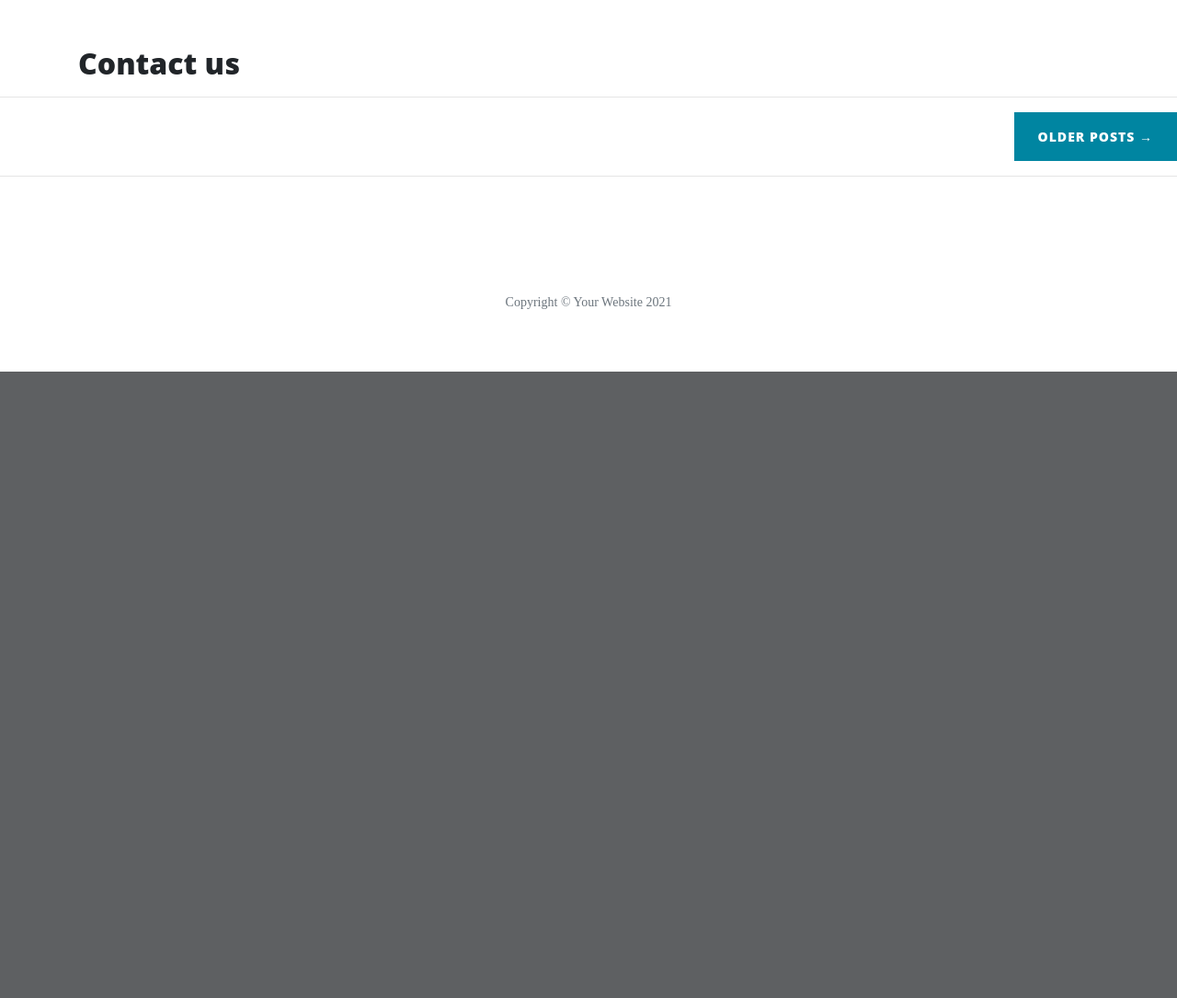
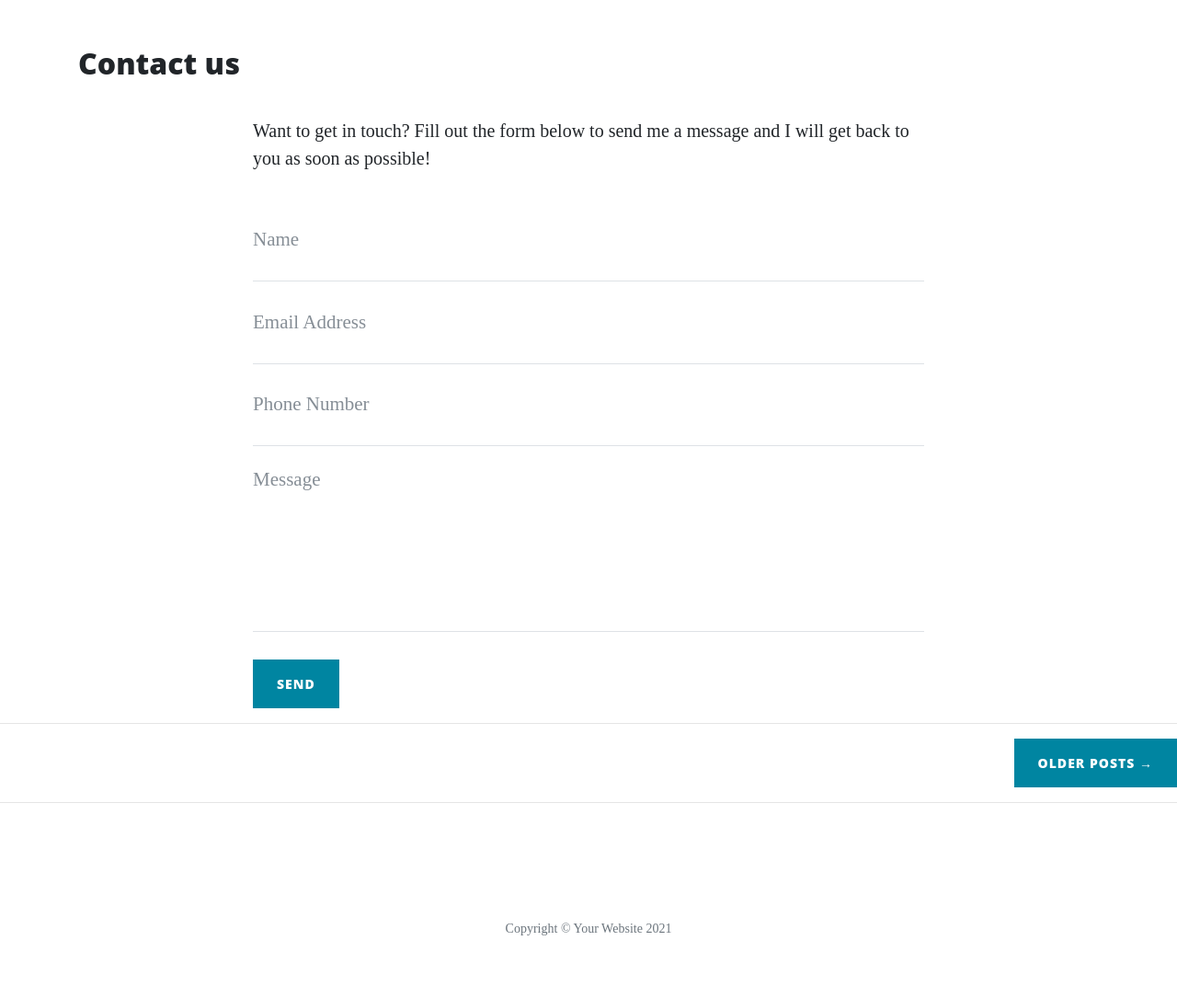
Before and after one commit to dovi-k/Pythonpractice, a Flask app: page /contact in a window 1280 px wide. Shown: the part 628-1713 px from the top of the page at 92% size. Before the commit the page ends 1032 px from the top, so only its background shows below. Run offline with Flask 2, Linux system fonts and the light colour scheme; some libraries are stand-ins or nearby versions.

Commit message:
added a form in the contact.html

```diff
--- a/templates/contact.html
+++ b/templates/contact.html
@@ -1,4 +1,49 @@
 {% extends "base.html"%}
 {% block content %}
     <h2>Contact us</h2>
+
+
+    <div class="row">
+      <div class="col-lg-8 col-md-10 mx-auto">
+        <p>Want to get in touch? Fill out the form below to send me a message and I will get back to you as soon as possible!</p>
+        <!-- Contact Form - Enter your email address on line 19 of the mail/contact_me.php file to make this form work. -->
+        <!-- WARNING: Some web hosts do not allow emails to be sent through forms to common mail hosts like Gmail or Yahoo. It's recommended that you use a private domain email address! -->
+        <!-- To use the contact form, your site must be on a live web host with PHP! The form will not work locally! -->
+        <form name="sentMessage" id="contactForm" novalidate>
+          <div class="control-group">
+            <div class="form-group floating-label-form-group controls">
+              <label>Name</label>
+              <input type="text" class="form-control" placeholder="Name" id="name" required data-validation-required-message="Please enter your name.">
+              <p class="help-block text-danger"></p>
+            </div>
+          </div>
+          <div class="control-group">
+            <div class="form-group floating-label-form-group controls">
+              <label>Email Address</label>
+              <input type="email" class="form-control" placeholder="Email Address" id="email" required data-validation-required-message="Please enter your email address.">
+              <p class="help-block text-danger"></p>
+            </div>
+          </div>
+          <div class="control-group">
+            <div class="form-group col-xs-12 floating-label-form-group controls">
+              <label>Phone Number</label>
+              <input type="tel" class="form-control" placeholder="Phone Number" id="phone" required data-validation-required-message="Please enter your phone number.">
+              <p class="help-block text-danger"></p>
+            </div>
+          </div>
+          <div class="control-group">
+            <div class="form-group floating-label-form-group controls">
+              <label>Message</label>
+              <textarea rows="5" class="form-control" placeholder="Message" id="message" required data-validation-required-message="Please enter a message."></textarea>
+              <p class="help-block text-danger"></p>
+            </div>
+          </div>
+          <br>
+          <div id="success"></div>
+          <button type="submit" class="btn btn-primary" id="sendMessageButton">Send</button>
+        </form>
+      </div>
+    </div>
+
+
 {% endblock %}
```
